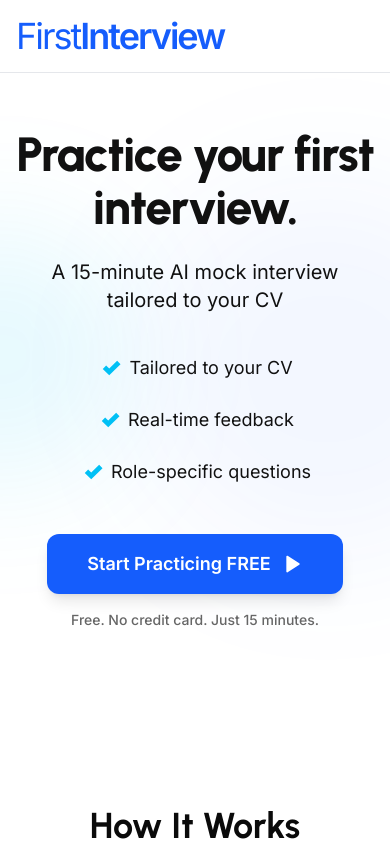
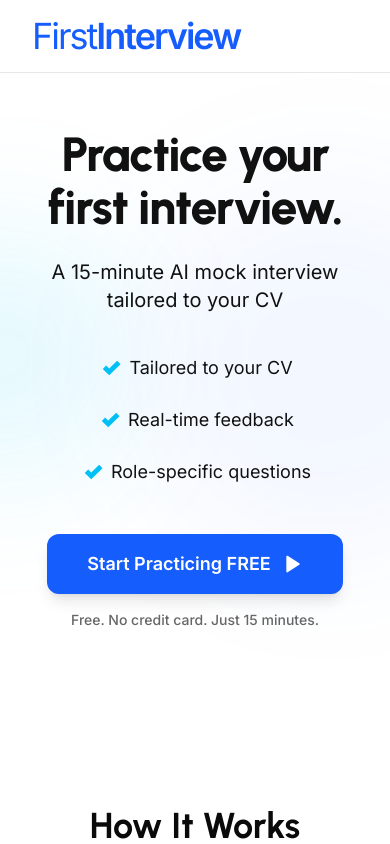
Before and after one commit to vitalek84/firstinterview-landing, a React (Vite) app: page / in a window 390 px wide. Shown: the top 844 px of the page. Built offline with nearby package versions, Linux system fonts and the light colour scheme.

Commit message:
style: increase horizontal padding across main layout containers

```diff
--- a/src/App.tsx
+++ b/src/App.tsx
@@ -15,7 +15,7 @@ const Navbar = () => {
 
   return (
     <nav className="fixed top-0 left-0 right-0 z-50 bg-white/80 backdrop-blur-md border-b border-gray-200">
-      <div className="max-w-7xl mx-auto px-4 sm:px-6 lg:px-8">
+      <div className="max-w-7xl mx-auto px-8 sm:px-12 lg:px-16">
         <div className="flex justify-between items-center h-[72px]">
           <div className="flex items-center h-full">
             <a href="#" className="font-sans text-[36px] leading-[29px] tracking-[-2px] text-[#155DFC] flex items-center">
@@ -53,7 +53,7 @@ const Hero = () => (
       }}
     />
 
-    <div className="max-w-7xl mx-auto px-4 sm:px-6 lg:px-8 relative z-10 text-center">
+    <div className="max-w-7xl mx-auto px-8 sm:px-12 lg:px-16 relative z-10 text-center">
       <h1 className="font-display font-extrabold text-5xl md:text-6xl lg:text-[69px] leading-[1.1] tracking-tight text-dark-secondary mb-6 max-w-4xl mx-auto">
         Practice your first interview.
       </h1>
@@ -96,7 +96,7 @@ const Hero = () => (
 
 const About = () => (
   <section id="about" className="py-24 bg-section-gradient">
-    <div className="max-w-7xl mx-auto px-4 sm:px-6 lg:px-8">
+    <div className="max-w-7xl mx-auto px-8 sm:px-12 lg:px-16">
       <h2 className="font-display font-bold text-4xl md:text-5xl text-center text-dark mb-16">
         About Us
       </h2>
@@ -199,7 +199,7 @@ const FAQ = () => {
 
   return (
     <section id="faq" className="py-24 bg-white">
-      <div className="max-w-3xl mx-auto px-4 sm:px-6 lg:px-8">
+      <div className="max-w-3xl mx-auto px-8 sm:px-12 lg:px-16">
         <h2 className="font-display font-bold text-4xl md:text-5xl text-center text-dark mb-16">
           Frequently Asked Questions
         </h2>
@@ -215,7 +215,7 @@ const FAQ = () => {
 
 const Footer = () => (
   <footer id="contact" className="bg-primary pt-20 pb-6">
-    <div className="max-w-7xl mx-auto px-4 sm:px-6 lg:px-8">
+    <div className="max-w-7xl mx-auto px-8 sm:px-12 lg:px-16">
       <div className="grid md:grid-cols-2 gap-12 mb-16">
         <div>
           <a href="#" className="font-sans text-4xl font-normal tracking-tighter text-white block mb-6">
@@ -237,7 +237,7 @@ const Footer = () => (
     </div>
 
     <div className="bg-dark-footer py-6 mt-12">
-      <div className="max-w-7xl mx-auto px-4 sm:px-6 lg:px-8 flex flex-col md:flex-row justify-between items-center gap-4">
+      <div className="max-w-7xl mx-auto px-8 sm:px-12 lg:px-16 flex flex-col md:flex-row justify-between items-center gap-4">
         <div className="flex items-center space-x-4 text-sm font-display text-white/80">
           <span>firstinterview.ai</span>
           <span className="text-gray-500">|</span>
```
